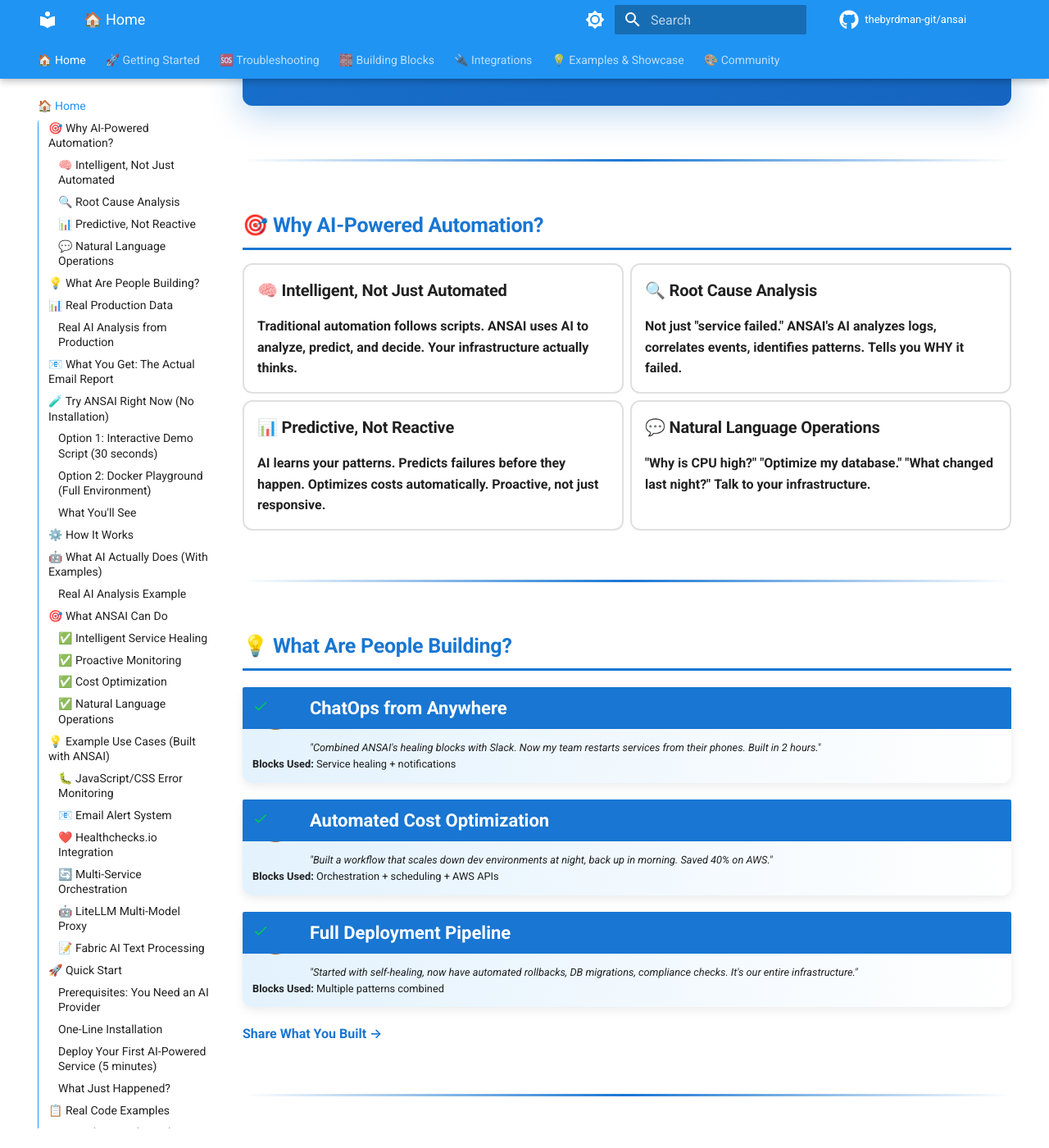
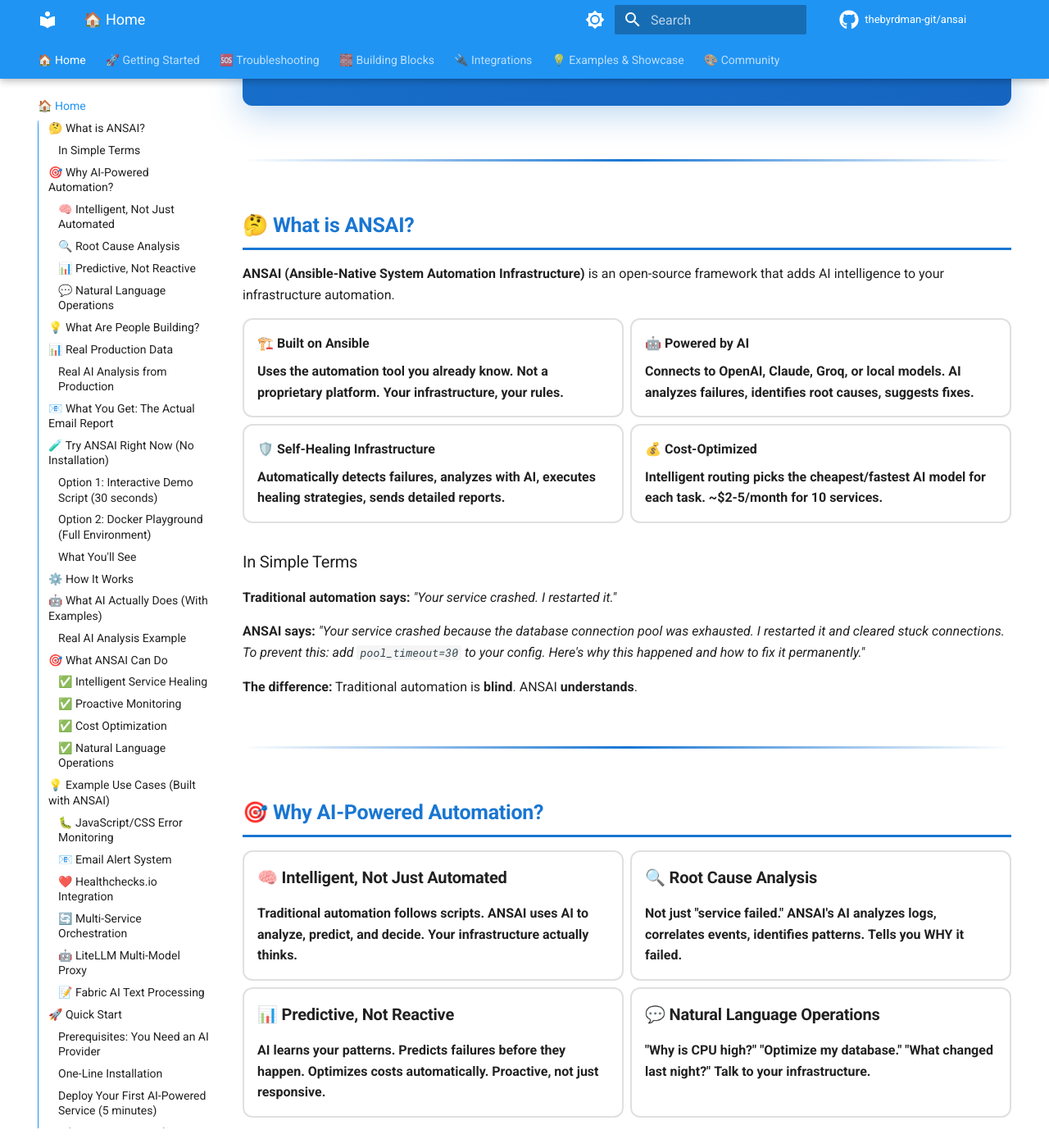
Before and after one commit to thebyrdman-git/ansai, an MkDocs documentation site: the page built from docs/index.md, in a window 1280 px wide and 1400 px high, scrolled down 970 px. Shown: the whole window at 82% size. Built offline with MkDocs 1.6.1 and Material for MkDocs 9.7.7, drawn with Linux system fonts in a browser that asks for light colours; comment, search, counter and statistics services are not loaded.

Commit message:
DOCS: Add clear 'What is ANSAI?' explanation at top
Problem: Visitors dive into details without understanding basics
Solution: Added explanation section right after hero

New section includes:
- Clear definition (Ansible + AI framework)
- 4-card grid explaining core concepts:
  • Built on Ansible (not proprietary)
  • Powered by AI (multiple providers)
  • Self-Healing (automatic detection + fixing)
  • Cost-Optimized ($2-5/month)
- 'In Simple Terms' comparison (blind vs understands)

Result: First-time visitors immediately understand:
1. What ANSAI is (framework, not SaaS)
2. What it does (AI-powered self-healing)
3. How it works (Ansible + any LLM)
4. What it costs ($2-5/month)

Page flow now: Hero → What is it? → Why use it? → Details

```diff
--- a/docs/index.md
+++ b/docs/index.md
@@ -18,6 +18,40 @@
 [See How It Works →](#how-it-works){ .md-button .md-button--large }
 
 </div>
+
+---
+
+## 🤔 What is ANSAI?
+
+**ANSAI (Ansible-Native System Automation Infrastructure)** is an open-source framework that adds AI intelligence to your infrastructure automation.
+
+<div class="grid cards" markdown>
+
+-   **🏗️ Built on Ansible**
+
+    Uses the automation tool you already know. Not a proprietary platform. Your infrastructure, your rules.
+
+-   **🤖 Powered by AI**
+
+    Connects to OpenAI, Claude, Groq, or local models. AI analyzes failures, identifies root causes, suggests fixes.
+
+-   **🛡️ Self-Healing Infrastructure**
+
+    Automatically detects failures, analyzes with AI, executes healing strategies, sends detailed reports.
+
+-   **💰 Cost-Optimized**
+
+    Intelligent routing picks the cheapest/fastest AI model for each task. ~$2-5/month for 10 services.
+
+</div>
+
+### In Simple Terms
+
+**Traditional automation says:** *"Your service crashed. I restarted it."*
+
+**ANSAI says:** *"Your service crashed because the database connection pool was exhausted. I restarted it and cleared stuck connections. To prevent this: add `pool_timeout=30` to your config. Here's why this happened and how to fix it permanently."*
+
+**The difference:** Traditional automation is **blind**. ANSAI **understands**.
 
 ---
 
```
